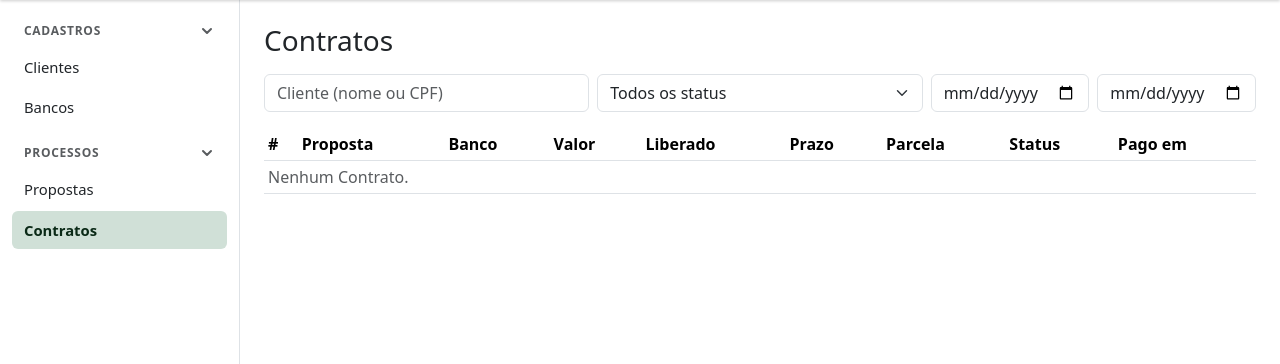
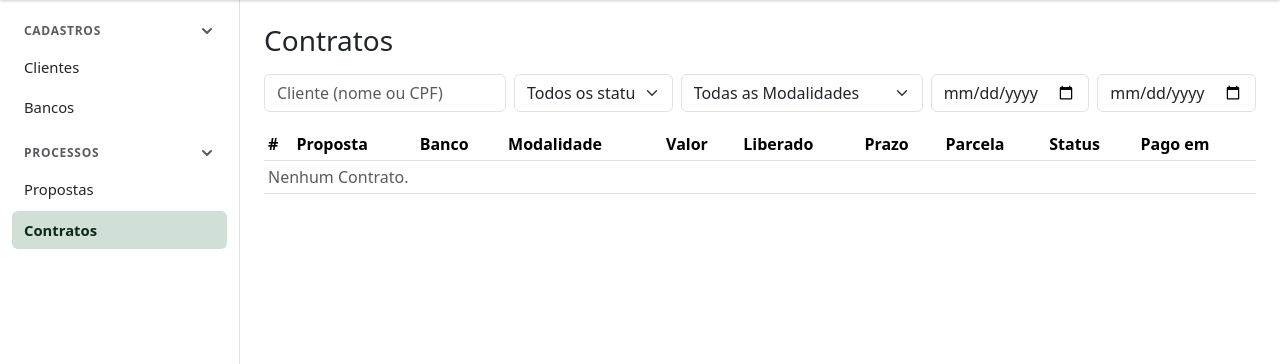
Before and after one commit to PedroChicuta/consigy, a Django app: page /contratos/ in a window 1280 px wide. Shown: the part 56-420 px from the top of the page. Run offline with Django 5.2, Linux system fonts and the light colour scheme; the visitor is signed in with stand-in values (Sample User, id 1); data that the repository does not hold is empty; parts of the project's set-up code (start-up, migrations or seed data) failed here and were passed over.

Commit message:
Adiciona Modalidade no Contrato e filtros por Modalidade (#26)
Co-Authored-By: Claude Sonnet 5.5 <noreply@anthropic.com>

```diff
--- a/src/contratos/models.py
+++ b/src/contratos/models.py
@@ -1,7 +1,7 @@
 from django.db import models
 from simple_history.models import HistoricalRecords
 
-from propostas.models import Proposta
+from propostas.models import Modalidade, Proposta
 
 
 class Contrato(models.Model):
@@ -15,6 +15,7 @@ class Contrato(models.Model):
         CANCELADO = 'cancelado', 'Cancelado'
 
     proposta = models.OneToOneField(Proposta, on_delete=models.PROTECT, related_name='contrato')
+    modalidade = models.ForeignKey(Modalidade, on_delete=models.PROTECT, related_name='contratos')
     status = models.CharField(max_length=20, choices=Status, default=Status.FORMALIZADO)
     valor = models.DecimalField('valor (R$)', max_digits=12, decimal_places=2)
     valor_liberado = models.DecimalField('valor liberado (R$)', max_digits=12, decimal_places=2)
--- a/src/contratos/selectors.py
+++ b/src/contratos/selectors.py
@@ -14,11 +14,15 @@ def contratos_do_cliente(*, cliente):
     ).filter(proposta__beneficio__cliente=cliente)
 
 
-def listar_contratos(*, status='', cliente='', pago_de=None, pago_ate=None):
-    """Contratos filtrados por status, Cliente (nome ou CPF) e período de pagamento."""
-    contratos = Contrato.objects.select_related('proposta__beneficio__cliente', 'proposta__banco')
+def listar_contratos(*, status='', cliente='', pago_de=None, pago_ate=None, modalidade=None):
+    """Contratos filtrados por status, Modalidade (pk), Cliente (nome/CPF) e data de pagamento."""
+    contratos = Contrato.objects.select_related(
+        'proposta__beneficio__cliente', 'proposta__banco', 'modalidade'
+    )
     if status:
         contratos = contratos.filter(status=status)
+    if modalidade:
+        contratos = contratos.filter(modalidade_id=modalidade)
     if pago_de:
         contratos = contratos.filter(data_pagamento__gte=pago_de)
     if pago_ate:
--- a/src/contratos/services.py
+++ b/src/contratos/services.py
@@ -25,6 +25,7 @@ def criar_contrato(*, usuario, proposta):
     """Cria o Contrato de uma Proposta, copiando os valores dela."""
     contrato = Contrato(
         proposta=proposta,
+        modalidade=proposta.modalidade,
         valor=proposta.valor,
         valor_liberado=proposta.valor_liberado,
         prazo=proposta.prazo,
--- a/src/contratos/templates/contratos/detalhe.html
+++ b/src/contratos/templates/contratos/detalhe.html
@@ -23,6 +23,7 @@
     <dt class="col-sm-3">Proposta</dt>
     <dd class="col-sm-9"><a href="{% url 'propostas:detalhe' contrato.proposta_id %}">{{ contrato.proposta_id }}</a></dd>
     <dt class="col-sm-3">Banco</dt><dd class="col-sm-9">{{ contrato.proposta.banco.nome }}</dd>
+    <dt class="col-sm-3">Modalidade</dt><dd class="col-sm-9">{{ contrato.modalidade.nome }}</dd>
     <dt class="col-sm-3">Valor</dt><dd class="col-sm-9">R$ {{ contrato.valor }}</dd>
     <dt class="col-sm-3">Valor liberado</dt><dd class="col-sm-9">R$ {{ contrato.valor_liberado }}</dd>
     <dt class="col-sm-3">Prazo</dt><dd class="col-sm-9">{{ contrato.prazo }} meses</dd>
--- a/src/contratos/templates/contratos/lista.html
+++ b/src/contratos/templates/contratos/lista.html
@@ -7,15 +7,23 @@
   <form class="row g-2 mb-3" role="search" action="{% url 'contratos:lista' %}" method="get"
         hx-get="{% url 'contratos:lista' %}" hx-trigger="input changed delay:300ms, change"
         hx-target="#tabela-contratos" hx-swap="outerHTML">
-    <div class="col-md-4">
+    <div class="col-md-3">
       <input type="search" name="cliente" value="{{ cliente }}" class="form-control" autocomplete="off"
              placeholder="Cliente (nome ou CPF)">
     </div>
-    <div class="col-md-4">
+    <div class="col-md-2">
       <select name="status" class="form-select">
         <option value="">Todos os status</option>
         {% for valor, rotulo in status_opcoes %}
           <option value="{{ valor }}" {% if valor == status %}selected{% endif %}>{{ rotulo }}</option>
+        {% endfor %}
+      </select>
+    </div>
+    <div class="col-md-3">
+      <select name="modalidade" class="form-select">
+        <option value="">Todas as Modalidades</option>
+        {% for m in modalidades %}
+          <option value="{{ m.pk }}" {% if m.pk|stringformat:'s' == modalidade %}selected{% endif %}>{{ m.nome }}</option>
         {% endfor %}
       </select>
     </div>
--- a/src/contratos/templates/contratos/partials/_linhas.html
+++ b/src/contratos/templates/contratos/partials/_linhas.html
@@ -1,6 +1,6 @@
 <table class="table table-sm">
   <thead>
-    <tr><th>#</th><th>Proposta</th><th>Banco</th><th>Valor</th><th>Liberado</th><th>Prazo</th><th>Parcela</th><th>Status</th><th>Pago em</th></tr>
+    <tr><th>#</th><th>Proposta</th><th>Banco</th><th>Modalidade</th><th>Valor</th><th>Liberado</th><th>Prazo</th><th>Parcela</th><th>Status</th><th>Pago em</th></tr>
   </thead>
   <tbody>
     {% for contrato in contratos %}
@@ -8,6 +8,7 @@
         <td><a href="{% url 'contratos:detalhe' contrato.pk %}">{{ contrato.pk }}</a></td>
         <td><a href="{% url 'propostas:detalhe' contrato.proposta_id %}">{{ contrato.proposta_id }}</a></td>
         <td>{{ contrato.proposta.banco.nome }}</td>
+        <td>{{ contrato.modalidade.nome }}</td>
         <td>R$ {{ contrato.valor }}</td>
         <td>R$ {{ contrato.valor_liberado }}</td>
         <td>{{ contrato.prazo }}x</td>
@@ -16,7 +17,7 @@
         <td>{{ contrato.data_pagamento|date:'d/m/Y'|default:'—' }}</td>
       </tr>
     {% empty %}
-      <tr><td colspan="9" class="text-muted">Nenhum Contrato.</td></tr>
+      <tr><td colspan="10" class="text-muted">Nenhum Contrato.</td></tr>
     {% endfor %}
   </tbody>
 </table>
--- a/src/contratos/templates/contratos/partials/_tabela.html
+++ b/src/contratos/templates/contratos/partials/_tabela.html
@@ -4,15 +4,15 @@
     <nav class="d-flex gap-2 align-items-center">
       {% if pagina.has_previous %}
         <a class="btn btn-outline-secondary btn-sm"
-           href="?cliente={{ cliente|urlencode }}&status={{ status }}&pago_de={{ pago_de }}&pago_ate={{ pago_ate }}&page={{ pagina.previous_page_number }}"
-           hx-get="{% url 'contratos:lista' %}?cliente={{ cliente|urlencode }}&status={{ status }}&pago_de={{ pago_de }}&pago_ate={{ pago_ate }}&page={{ pagina.previous_page_number }}"
+           href="?cliente={{ cliente|urlencode }}&status={{ status }}&modalidade={{ modalidade }}&pago_de={{ pago_de }}&pago_ate={{ pago_ate }}&page={{ pagina.previous_page_number }}"
+           hx-get="{% url 'contratos:lista' %}?cliente={{ cliente|urlencode }}&status={{ status }}&modalidade={{ modalidade }}&pago_de={{ pago_de }}&pago_ate={{ pago_ate }}&page={{ pagina.previous_page_number }}"
            hx-target="#tabela-contratos" hx-swap="outerHTML">Anterior</a>
       {% endif %}
       <span class="text-muted">Página {{ pagina.number }} de {{ pagina.paginator.num_pages }}</span>
       {% if pagina.has_next %}
         <a class="btn btn-outline-secondary btn-sm"
-           href="?cliente={{ cliente|urlencode }}&status={{ status }}&pago_de={{ pago_de }}&pago_ate={{ pago_ate }}&page={{ pagina.next_page_number }}"
-           hx-get="{% url 'contratos:lista' %}?cliente={{ cliente|urlencode }}&status={{ status }}&pago_de={{ pago_de }}&pago_ate={{ pago_ate }}&page={{ pagina.next_page_number }}"
+           href="?cliente={{ cliente|urlencode }}&status={{ status }}&modalidade={{ modalidade }}&pago_de={{ pago_de }}&pago_ate={{ pago_ate }}&page={{ pagina.next_page_number }}"
+           hx-get="{% url 'contratos:lista' %}?cliente={{ cliente|urlencode }}&status={{ status }}&modalidade={{ modalidade }}&pago_de={{ pago_de }}&pago_ate={{ pago_ate }}&page={{ pagina.next_page_number }}"
            hx-target="#tabela-contratos" hx-swap="outerHTML">Próxima</a>
       {% endif %}
     </nav>
--- a/src/contratos/views.py
+++ b/src/contratos/views.py
@@ -10,6 +10,7 @@ from contratos import selectors, services
 from contratos.forms import MotivoForm, PagamentoForm
 from contratos.models import Contrato
 from core.exceptions import ErroDeNegocio
+from propostas.models import Modalidade
 
 POR_PAGINA = 25
 
@@ -31,14 +32,23 @@ class ListaView(PermissaoNecessariaMixin, View):
         cliente = request.GET.get('cliente', '').strip()
         pago_de = _data(request.GET.get('pago_de'))
         pago_ate = _data(request.GET.get('pago_ate'))
+        modalidade = request.GET.get('modalidade', '')
+        if not modalidade.isdigit():
+            modalidade = ''
         contratos = selectors.listar_contratos(
-            status=status, cliente=cliente, pago_de=pago_de, pago_ate=pago_ate
+            status=status,
+            cliente=cliente,
+            pago_de=pago_de,
+            pago_ate=pago_ate,
+            modalidade=modalidade,
         )
         pagina = Paginator(contratos, POR_PAGINA).get_page(request.GET.get('page'))
         contexto = {
             'pagina': pagina,
             'status': status,
             'cliente': cliente,
+            'modalidade': modalidade,
+            'modalidades': Modalidade.objects.all(),
             'pago_de': pago_de.isoformat() if pago_de else '',
             'pago_ate': pago_ate.isoformat() if pago_ate else '',
             'status_opcoes': Contrato.Status.choices,
@@ -51,7 +61,10 @@ class ListaView(PermissaoNecessariaMixin, View):
 
 def _buscar(pk):
     return get_object_or_404(
-        Contrato.objects.select_related('proposta__beneficio__cliente', 'proposta__banco'), pk=pk
+        Contrato.objects.select_related(
+            'proposta__beneficio__cliente', 'proposta__banco', 'modalidade'
+        ),
+        pk=pk,
     )
 
 
--- a/src/propostas/selectors.py
+++ b/src/propostas/selectors.py
@@ -8,11 +8,13 @@ def _base():
     return Proposta.objects.select_related('beneficio__cliente', 'banco', 'modalidade', 'operador')
 
 
-def listar_propostas(*, status='', banco=None, cliente=''):
-    """Propostas de toda a equipe, filtradas por status, Banco (pk) e Cliente (nome ou CPF)."""
+def listar_propostas(*, status='', banco=None, cliente='', modalidade=None):
+    """Propostas da equipe, filtradas por status, Banco e Modalidade (pk) e Cliente (nome/CPF)."""
     propostas = _base()
     if status:
         propostas = propostas.filter(status=status)
+    if modalidade:
+        propostas = propostas.filter(modalidade_id=modalidade)
     if banco:
         propostas = propostas.filter(banco_id=banco)
     cliente = (cliente or '').strip()
```
Also changed, not shown: src/contratos/tests/factories.py (+1 -0 lines), src/contratos/tests/test_modalidade.py (added, +132 -0 lines), src/propostas/templates/propostas/lista.html (+9 -1 lines), src/propostas/templates/propostas/partials/_tabela.html (+4 -4 lines), src/propostas/views.py (+7 -2 lines), src/contratos/migrations/0007_modalidade.py (added).
